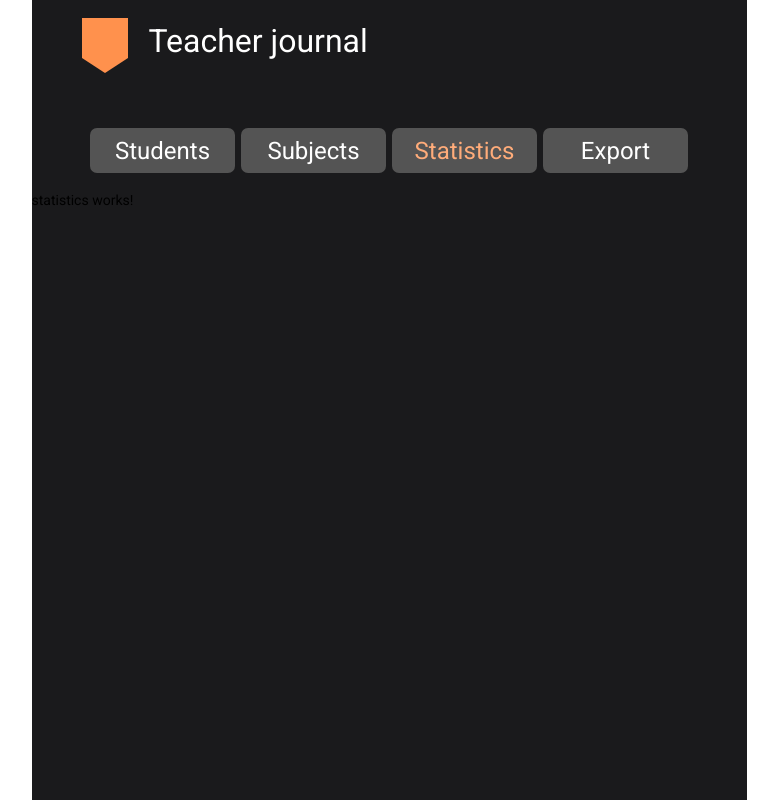
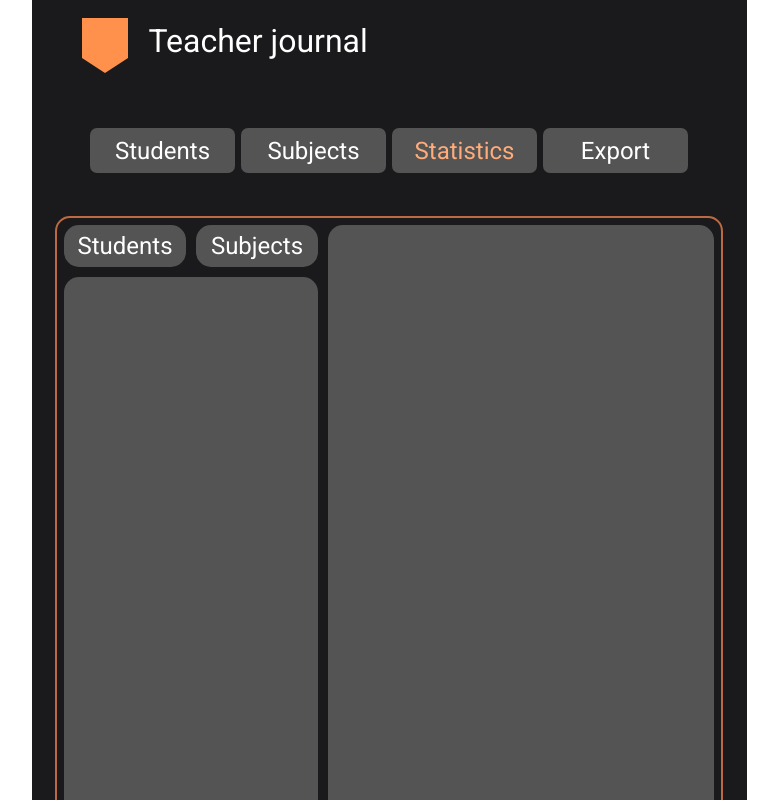
Before and after one commit to SpaceEarth/teacherJournal, an Angular app: page /statistics in a window 1280 px wide. Shown: the top 800 px of the page, without its empty margins (251-1029 px from the left). Built offline with nearby package versions, Linux system fonts and the light colour scheme.

Commit message:
feat: add statistics html block

```diff
--- a/src/app/components/statistics/statistics.component.html
+++ b/src/app/components/statistics/statistics.component.html
@@ -1 +1,14 @@
-<p>statistics works!</p>
+<div class="wrapper">
+    <div class="students">
+        Students
+    </div>
+    <div class="subjects">
+        Subjects
+    </div>
+    <div class="list-of-entities">
+        <!-- ngFor -->
+    </div>
+    <div class="statistic-block">
+
+    </div>
+</div>
--- a/src/app/components/statistics/statistics.component.scss
+++ b/src/app/components/statistics/statistics.component.scss
@@ -0,0 +1,46 @@
+.wrapper {
+    width: 650px;
+    height: 720px;
+    margin: 40px auto 0 auto;
+    padding: 7px;
+    border: 2px solid rgba(255, 139, 81, 0.712);
+    border-radius: 15px;
+    display: grid;
+    grid-gap: 10px;
+    grid-template-columns: repeat(5, 1fr);
+    grid-template-rows: repeat(14, 1fr);
+    color: white;
+
+    div {
+        // margin: 5px;
+        border-radius: 15px;
+        background-color: #545454;
+        font-size: 1.5rem;
+    }
+
+    .students, .subjects {
+        display: flex;
+        justify-content: center;
+        align-items: center;
+    }
+
+    .students {
+        grid-column: 1;
+        grid-row: 1;
+    }
+
+    .subjects {
+        grid-column: 2;
+        grid-row: 1;
+    }
+
+    .list-of-entities {
+        grid-column: 1 / 3;
+        grid-row: 2 / -1;
+    }
+
+    .statistic-block {
+        grid-column: 3 / -1;
+        grid-row: 1 / -1;
+    }
+}
```
